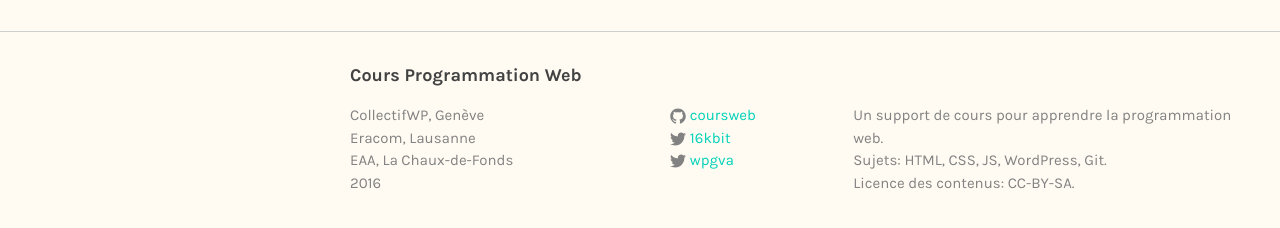
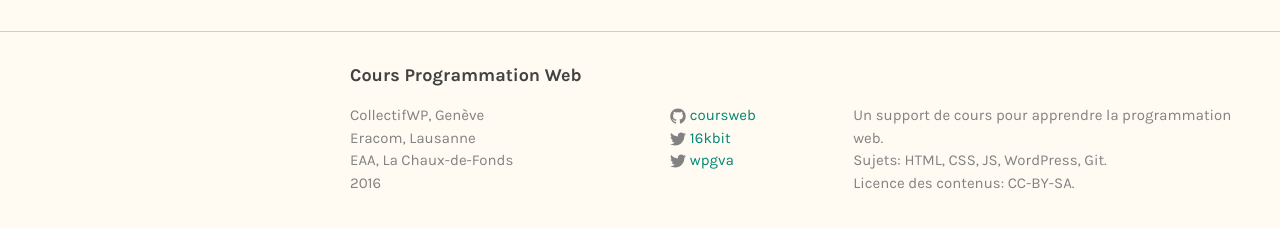
Before and after one commit to coursweb/coursweb.github.io, a Jekyll site: the page built from index.html, in a window 1280 px wide. Shown: the part 187-415 px from the top of the page. Built offline with Jekyll 4.4.1, drawn with Linux system fonts in a browser that asks for light colours.

Commit message:
assombrissement des liens, pour meilleur contraste

```diff
--- a/_sass/_base.scss
+++ b/_sass/_base.scss
@@ -100,12 +100,8 @@
  * Links
  */
 a {
-    color: $brand-color;
+    color: darken($brand-color, 15%);
     text-decoration: none;
-
-    &:visited {
-        color: darken($brand-color, 15%);
-    }
 
     &:hover {
         color: $text-color;
--- a/_sass/_layout.scss
+++ b/_sass/_layout.scss
@@ -51,7 +51,7 @@
     }
 
     .active {
-        color: $brand-color;
+        color: darken($brand-color, 10%);
         background: $grey-color-light;
     }
 
--- a/_sass/_overrides.scss
+++ b/_sass/_overrides.scss
@@ -129,7 +129,7 @@
     border-bottom: 1px solid $grey-color-light;
 
     .active {
-        color: $brand-color;
+        color: darken($brand-color, 15%);
     }
 
     ul {
```
